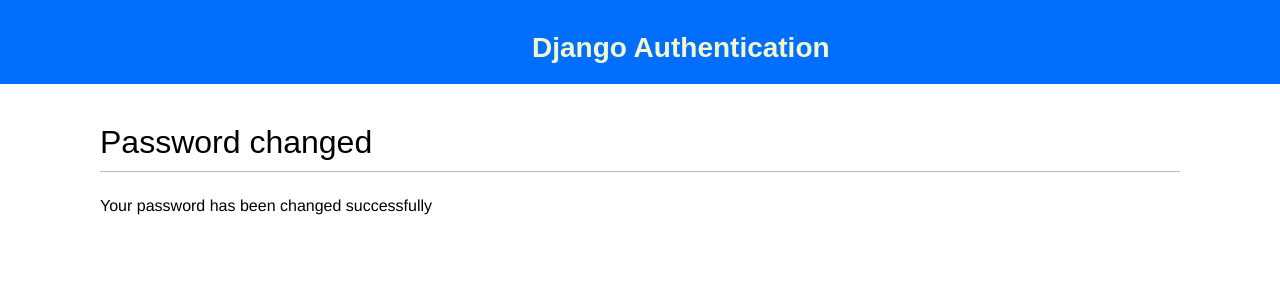
After one commit to FabianMatata/django_authentication, a Django app: template rest/templates/registration/password_change_done.html in a window 1280 px wide. The commit adds this page. Shown: the top 300 px of the page. Run offline with Django 4.2, Linux system fonts and the light colour scheme; the template is opened without the code that fills it, so the values that code supplies are empty; some web fonts are replaced.

Commit message:
password change

```diff
--- a/rest/templates/registration/dashboard.html
+++ b/rest/templates/registration/dashboard.html
@@ -6,5 +6,6 @@
     <h1>Dashboard</h1>
     Hello, {{ request.user.username }}
     <p>Welcome to your page</p>
+    <p>You can change your password <a href="{% url 'password_change' %}">here</a></p>
     <a href="{% url 'logout' %}">Logout</a>
 {% endblock content %}
--- /dev/null
+++ b/rest/templates/registration/password_change_done.html
@@ -0,0 +1,8 @@
+{% extends "base.html" %}
+
+{% block title %}Password Changed{% endblock %}
+
+{% block content %}
+    <h1>Password changed</h1>
+    <p>Your password has been changed successfully</p>
+{% endblock %}
--- a/rest/urls.py
+++ b/rest/urls.py
@@ -11,4 +11,8 @@
     path('', views.dashboard, name='dashboard'),
     path('login/', auth_views.LoginView.as_view(),name='login'),
     path('logout/', auth_views.LogoutView.as_view(), name='logout'),
+
+    # password change
+    path('password_change/', auth_views.PasswordChangeView.as_view(), name='password_change'),
+    path('password_change/done/', auth_views.PasswordChangeDoneView.as_view(), name='password_change_done'),
 ]
```
Also changed, not shown: rest/templates/registration/password_change_form.html (added, +13 -0 lines).
